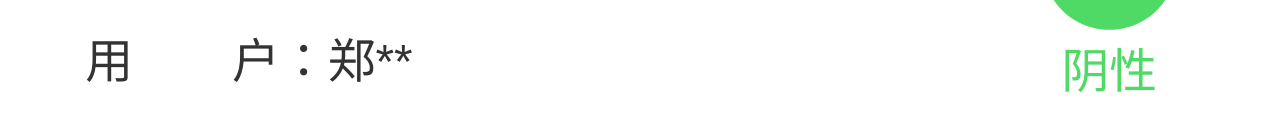
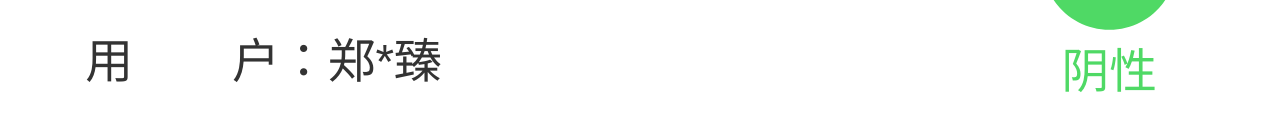
Before and after one commit to dadaWilliam/bettersimulation, a plain HTML site: page chongqing-hc/detail.html in a window 1280 px wide. Shown: the part 252-390 px from the top of the page. Drawn offline with Linux system fonts and the light colour scheme.

Commit message:
Update detail.html

```diff
--- a/chongqing-hc/detail.html
+++ b/chongqing-hc/detail.html
@@ -103,7 +103,7 @@
   </view>
 </view>
 <script>
-  addStorageField("_name", "#name", "名字", "郑奇臻", presetFilters.lastnameonly);
+  addStorageField("_name", "#name", "名字", "郑奇臻", function(t){return null==t?"":2==t.length?"*"+t.substring(1,2):3==t.length?t.substring(0,1)+"*"+t.substring(2,3):3<t.length?t.substring(0,1)+"**"+t.substring(3,t.length):void 0});
   addStorageField("_idcard", "#idcard", "身份证号", "500101195306153019", presetFilters.idcard(6, 4));
   addStorageField("_phone", "#phone", "手机号码", "15319890604", presetFilters.phone());
 
```
